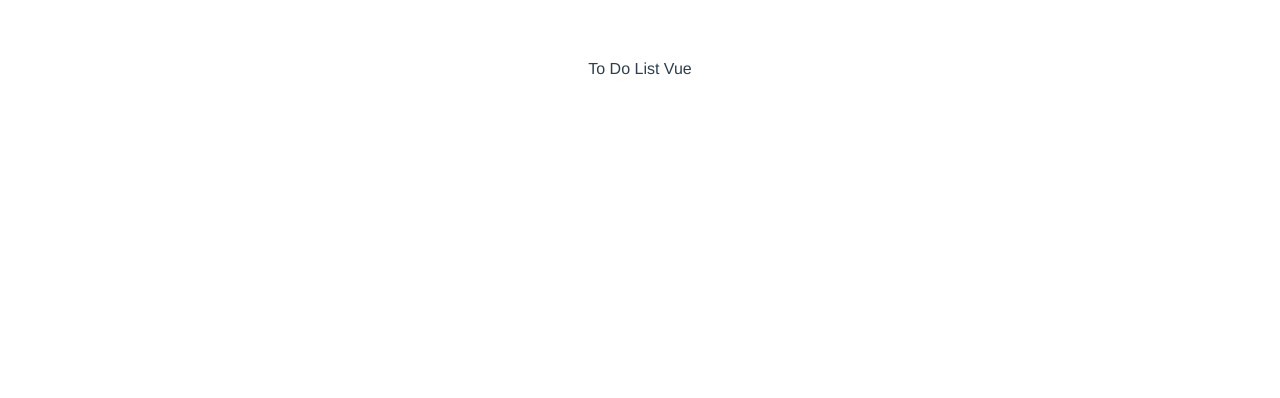
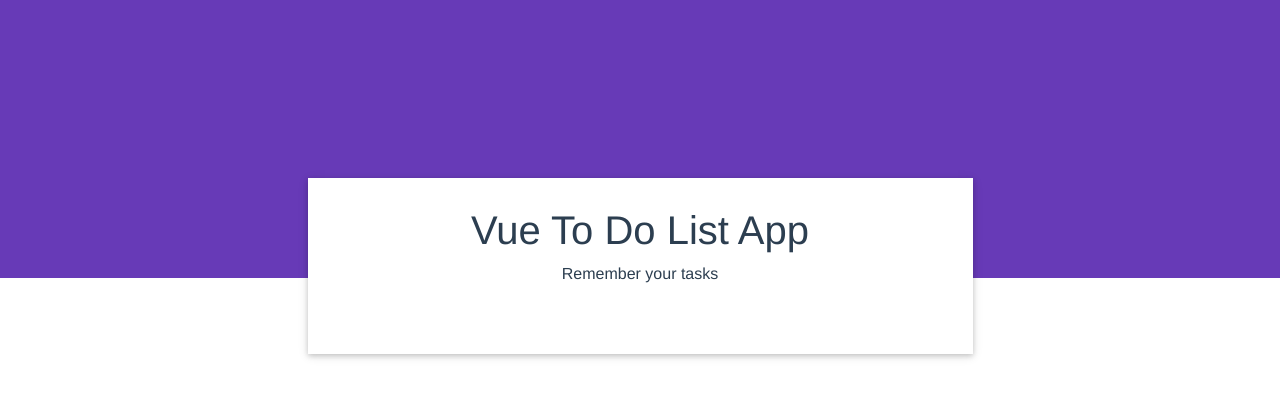
Before and after one commit to mateuszlubianka1993/to-do-list-vue, a Vue app: page / in a window 1280 px wide. Shown: the top 398 px of the page. Built offline with nearby package versions, Linux system fonts and the light colour scheme.

Commit message:
Add Header component

```diff
--- a/public/index.html
+++ b/public/index.html
@@ -1,17 +1,40 @@
 <!DOCTYPE html>
 <html lang="en">
+
 <head>
   <meta charset="utf-8">
   <meta http-equiv="X-UA-Compatible" content="IE=edge">
   <meta name="viewport" content="width=device-width,initial-scale=1.0">
   <link rel="icon" href="<%= BASE_URL %>favicon.ico">
+  <!-- Font Awesome -->
+  <link rel="stylesheet" href="https://use.fontawesome.com/releases/v5.8.2/css/all.css">
+  <!-- Google Fonts -->
+  <link rel="stylesheet" href="https://fonts.googleapis.com/css?family=Roboto:300,400,500,700&display=swap">
+  <!-- Bootstrap core CSS -->
+  <link href="https://cdnjs.cloudflare.com/ajax/libs/twitter-bootstrap/4.4.1/css/bootstrap.min.css" rel="stylesheet">
+  <!-- Material Design Bootstrap -->
+  <link href="https://cdnjs.cloudflare.com/ajax/libs/mdbootstrap/4.16.0/css/mdb.min.css" rel="stylesheet">
   <title><%= htmlWebpackPlugin.options.title %></title>
 </head>
+
 <body>
   <noscript>
-      <strong>We're sorry but <%= htmlWebpackPlugin.options.title %> doesn't work properly without JavaScript enabled. Please enable it to continue.</strong>
+    <strong>We're sorry but <%= htmlWebpackPlugin.options.title %> doesn't work properly without JavaScript enabled.
+      Please enable it to continue.</strong>
   </noscript>
   <div id="app"></div>
   <!-- built files will be auto injected -->
+
+  <!-- JQuery -->
+  <script type="text/javascript" src="https://cdnjs.cloudflare.com/ajax/libs/jquery/3.4.1/jquery.min.js"></script>
+  <!-- Bootstrap tooltips -->
+  <script type="text/javascript" src="https://cdnjs.cloudflare.com/ajax/libs/popper.js/1.14.4/umd/popper.min.js">
+  </script>
+  <!-- Bootstrap core JavaScript -->
+  <script type="text/javascript"
+    src="https://cdnjs.cloudflare.com/ajax/libs/twitter-bootstrap/4.4.1/js/bootstrap.min.js"></script>
+  <!-- MDB core JavaScript -->
+  <script type="text/javascript" src="https://cdnjs.cloudflare.com/ajax/libs/mdbootstrap/4.16.0/js/mdb.min.js"></script>
 </body>
+
 </html>
--- a/src/App.vue
+++ b/src/App.vue
@@ -1,13 +1,17 @@
 <template>
   <div id="app">
-    To Do List Vue
+    <Header></Header>
   </div>
 </template>
 
 <script>
+import Header from './components/Header';
 
 export default {
-  name: 'App'
+  name: 'App',
+  components: {
+    Header
+  }
 }
 </script>
 
@@ -18,6 +22,5 @@ export default {
   -moz-osx-font-smoothing: grayscale;
   text-align: center;
   color: #2c3e50;
-  margin-top: 60px;
 }
 </style>
--- /dev/null
+++ b/src/components/Header.vue
@@ -0,0 +1,39 @@
+<template>
+  <div class="header">
+    <!-- Purple Header -->
+    <div class="edge-header deep-purple"></div>
+
+    <!-- Main Container -->
+    <div class="container free-bird">
+      <div class="row">
+        <div class="col-md-8 col-lg-7 mx-auto float-none white z-depth-1 py-2 px-2">
+
+          <!--Naked Form-->
+          <div class="card-body">
+            <h1 class="h1-responsive"><strong>Vue To Do List App</strong></h1>
+            <p class="pb-4">Remember your tasks</p>
+
+            <!--Body-->
+            <form action="#">
+
+
+            </form>
+          </div>
+          <!--Naked Form-->
+
+        </div>
+      </div>
+    </div>
+    <!-- /.Main Container -->
+  </div>
+</template>
+
+<script>
+export default {
+  name: 'Header'
+}
+</script>
+
+<style scoped>
+
+</style>
```
Also changed, not shown: src/components/HelloWorld.vue (deleted, +0 -33 lines). Lines whose indentation alone changed are shown as unchanged.
